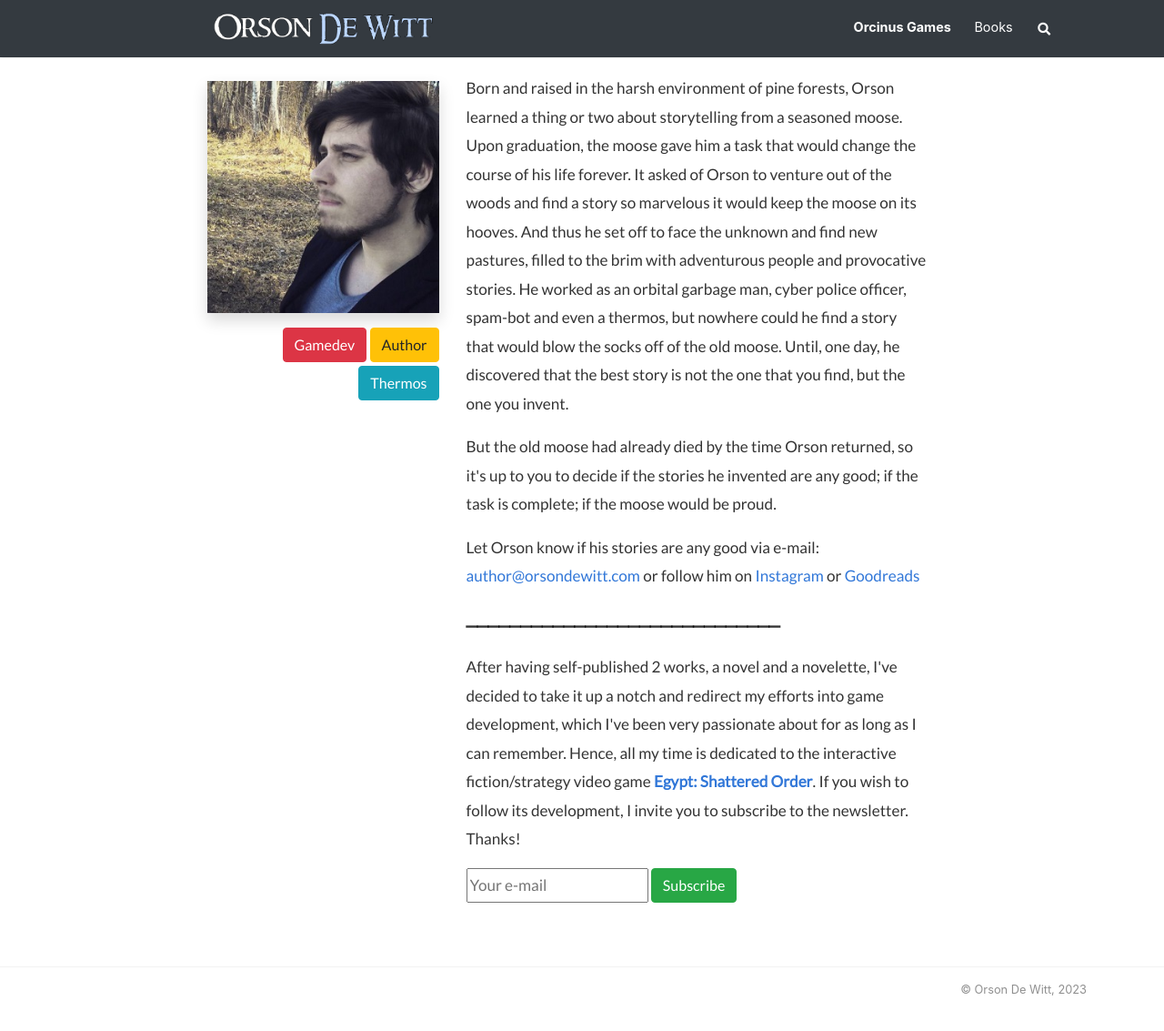
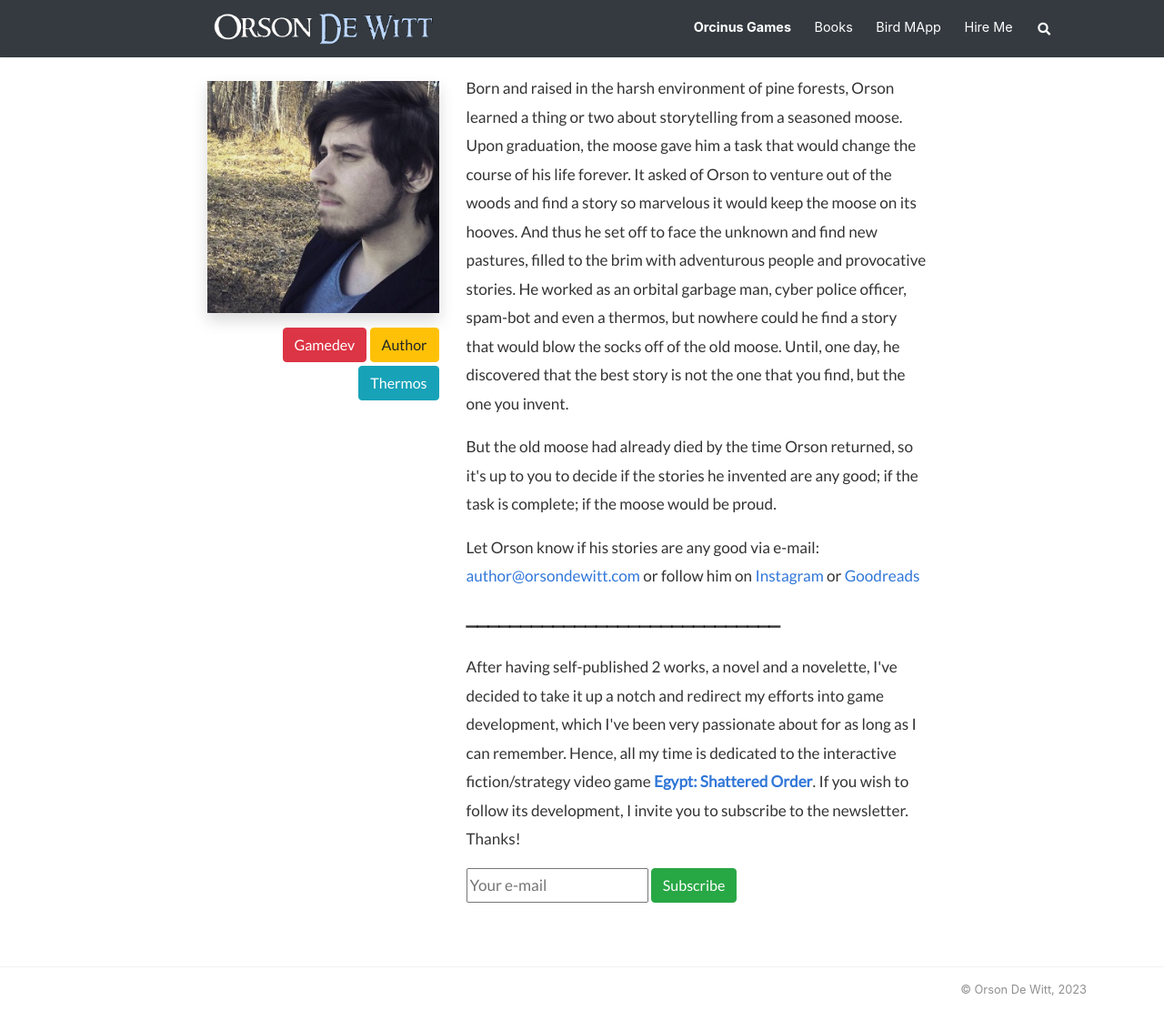
Before and after one commit to OrsonDWitt/OrsonDWitt.github.io, a Jekyll site: the page built from _pages/about.md, in a window 1280 px wide and 1171 px high. Shown: the top 1133 px of the window at 91% size. Built offline with Jekyll 4.4.1, drawn with Linux system fonts in a browser that asks for light colours; nearby versions of some CDN libraries.

Commit message:
Update default.html

```diff
--- a/_layouts/default.html
+++ b/_layouts/default.html
@@ -57,6 +57,15 @@
                 <a class="nav-link" href="{{ site.baseurl }}/">Books</a>
 			{% endif %}
                 </li>
+
+		<li class="nav-item">
+                <a class="nav-link" href="{{ site.baseurl }}/birdmapp">Bird MApp</a>
+                </li>
+
+		<li class="nav-item">
+                <a class="nav-link" href="{{ site.baseurl }}/hire">Hire Me</a>
+                </li>
+
 
 
                 <li class="nav-item">
```
